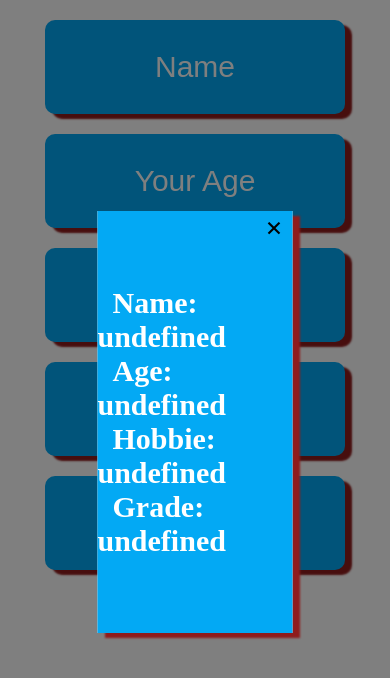
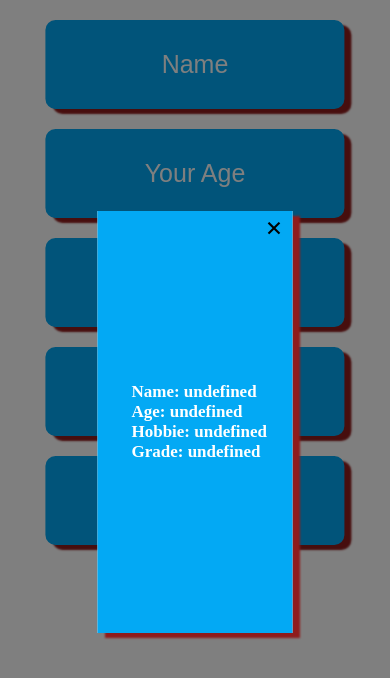
Before and after one commit to Ali-Said1/Info-collector, a plain HTML site: page index.html in a window 390 px wide. Both pictures are taken after a click on the button "Result". Drawn offline with Linux system fonts and the light colour scheme.

Commit message:
Fixed a bug, added responsive design

```diff
--- a/css/style.css
+++ b/css/style.css
@@ -28,8 +28,14 @@
   color: white;
   user-select: none;
   box-shadow: 7px 5px 2px 0 rgb(143, 28, 28);
+  max-width: 80%;
 }
-
+@media (max-width: 480px){
+  #buttons button{
+    font-size: 25px;
+    padding: 30px 0;
+  }
+}
 .popup {
   width: 50vw;
   height: 50vh;
@@ -91,3 +97,14 @@
   background-color: #03a9f4;
   color: #fff;
 }
+@media (max-width: 767px){
+  .popup #result{
+    font-size: 25px;
+}
+}
+
+@media (max-width: 480px){
+  .popup #result{
+    font-size: 17px;
+  }
+}
--- a/script.js
+++ b/script.js
@@ -9,13 +9,8 @@ function Your_Hobbie() {
   ResponseHobbie = prompt("Enter Your Hobbie: ", "Ex: Football");
 }
 function Your_Grade() {
-  ResponseGrade = prompt("Enter Your Grade: ", "Ex: Second Secondary");
+  ResponseGrade = prompt("Enter Your Grade: ", "");
 }
-
-var result = document.getElementById("result"),
-  resultText;
-
-
 
 
 const overlay = document.getElementById('overlay');
@@ -25,15 +20,14 @@ const popup  = document.getElementById('popup');
 function openpopup(){
   popup.classList.add("active");
   overlay.classList.add("active");
-  resultText = document.createTextNode(`  Name: ${ResponseName}
+
+    document.getElementById("result").innerHTML = `  Name: ${ResponseName}
   Age: ${ResponseAge}
   Hobbie: ${ResponseHobbie}
-  Grade: ${ResponseGrade}`);
-  result.appendChild(resultText);
+  Grade: ${ResponseGrade}`;
 }
 function closepopup(){
   popup.classList.remove("active");
   overlay.classList.remove("active");
-  resultText= null;
-  result.removeChild(resultText);
+  document.getElementById("result").innerHTML = ""
 }
```
